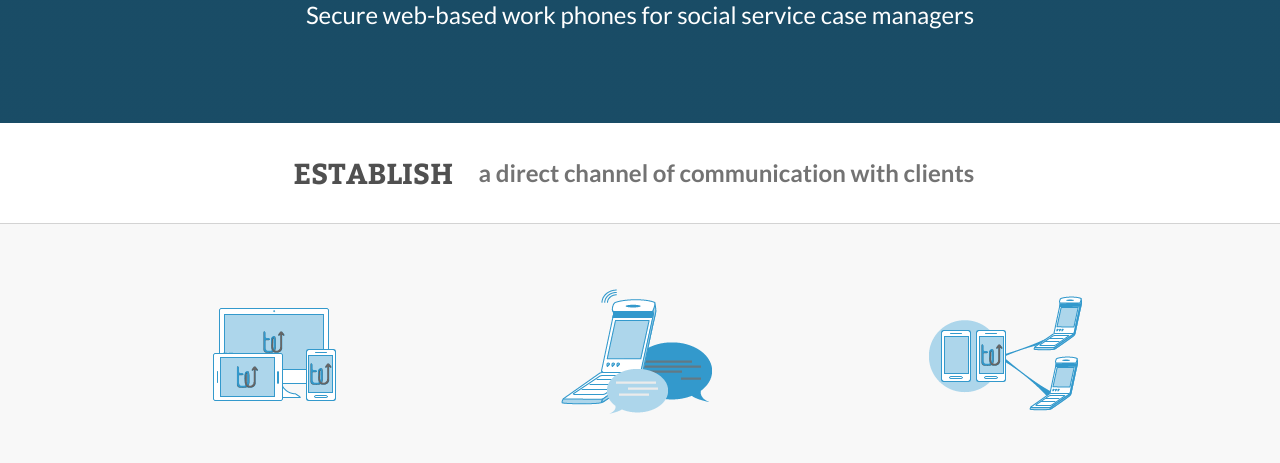
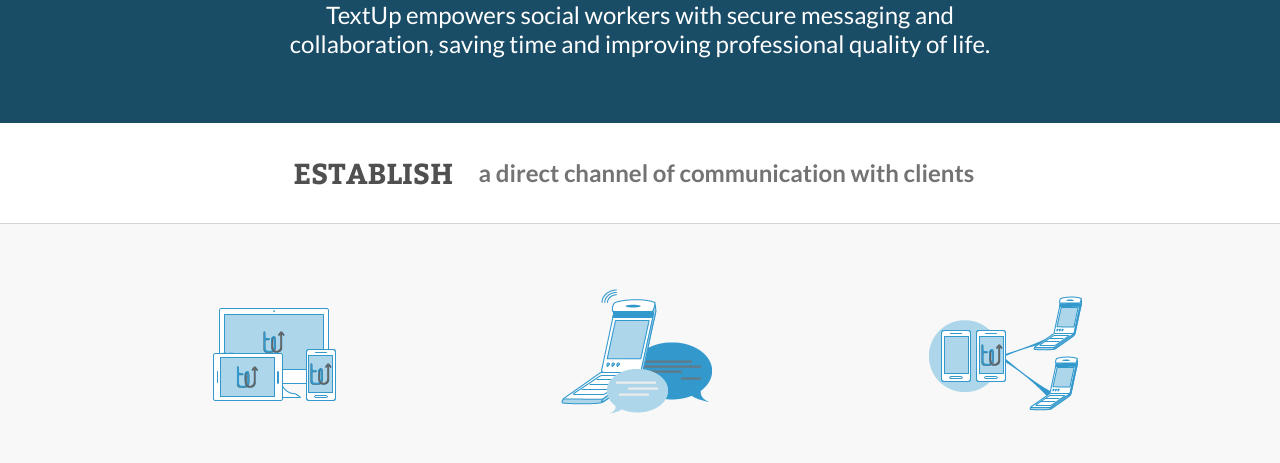
Before and after one commit to TextUp/textup-site, a website: page index.html in a window 1280 px wide. Shown: the part 637-1100 px from the top of the page. Drawn offline with nearby package versions, Linux system fonts and the light colour scheme.

Commit message:
updated hero tagline and spacing

```diff
--- a/index.html
+++ b/index.html
@@ -52,8 +52,8 @@
                 <span class="display-m display-l">
                     <h1 class='match-color pad-b-half text-no-transform'>We are <span id='type-animate'></span></h1>
                 </span>
-                <p class='match-color text-biggest margin-b'>
-                    Secure web-based work phones for social service case managers
+                <p class='match-color text-biggest margin-b offset-m-row-10 m-8-row-10 offset-2-l-row-10 l-6-row-10'>
+                    TextUp empowers social workers with secure messaging and collaboration, saving time and improving professional quality of life.
                 </p>
             </div>
         </header>
```
